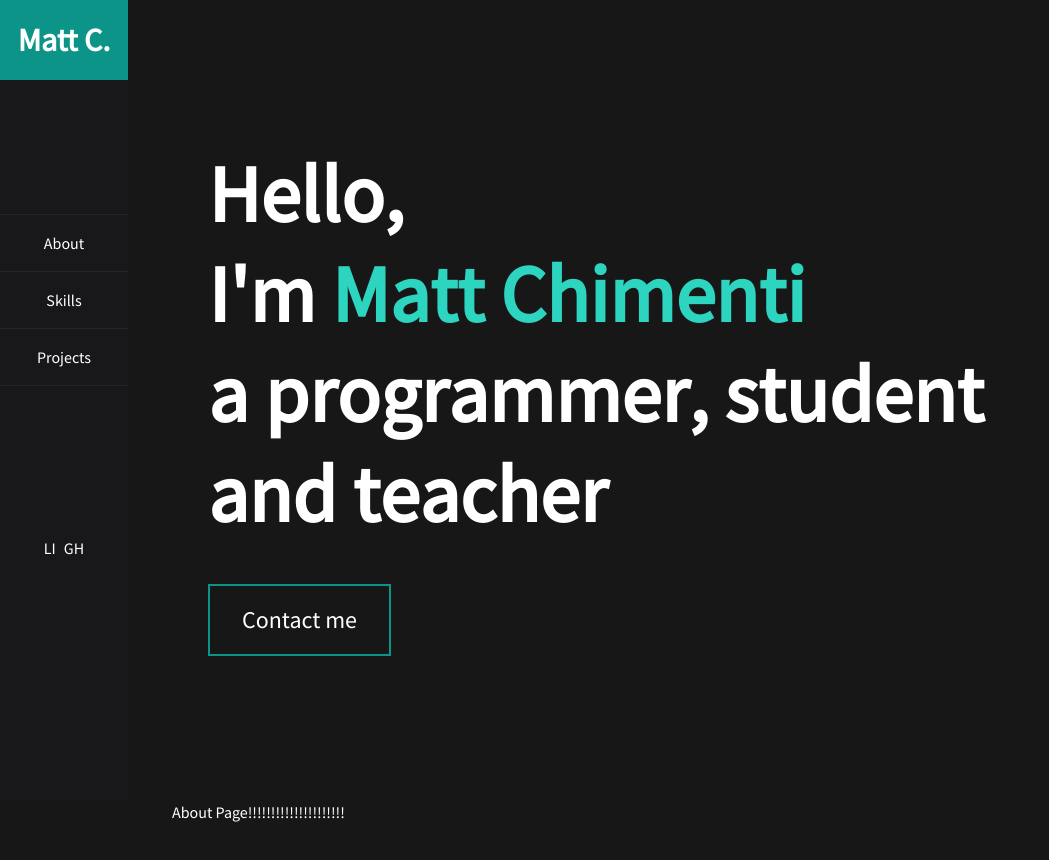
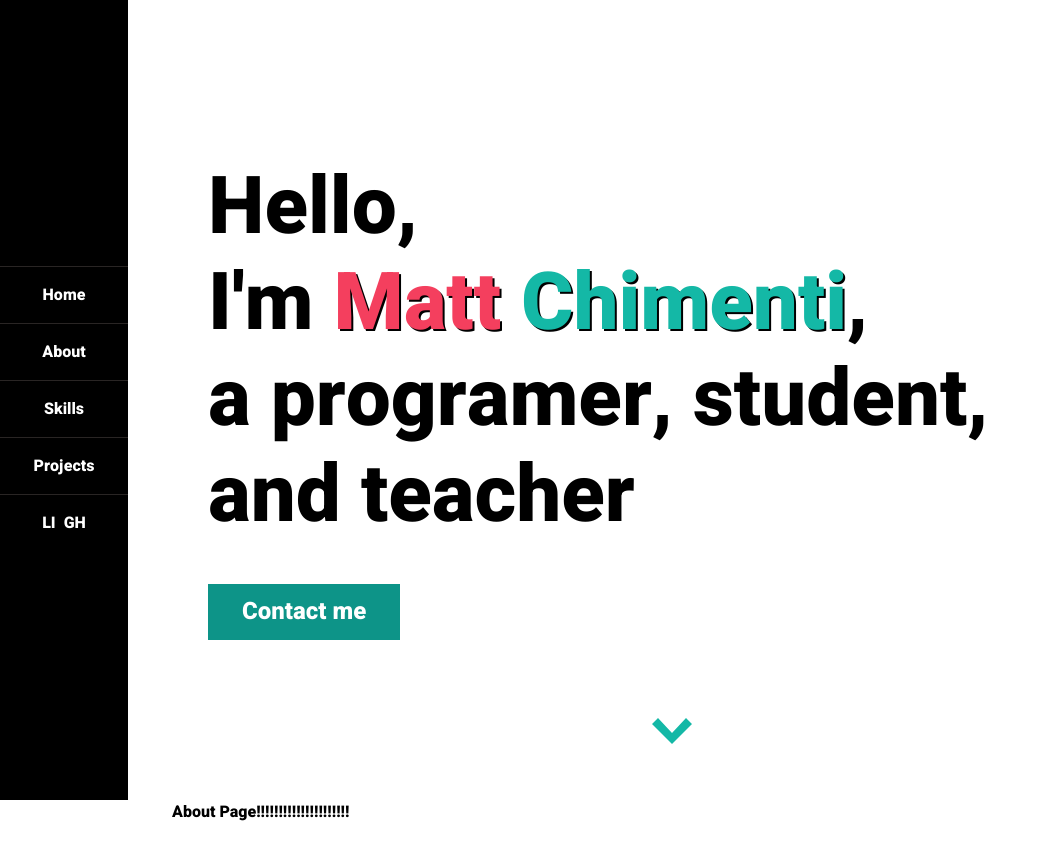
Before and after one commit to ChimentiMatt/Portfolio-2022, a React (Create React App) app: page / in a window 1280 px wide. Shown: the top 860 px of the page, without its empty margins (0-1049 px from the left). Built offline with nearby package versions, Linux system fonts and the light colour scheme.

Commit message:
changed bg, improved home page and sidebar

```diff
--- a/package.json
+++ b/package.json
@@ -9,6 +9,7 @@
     "gsap": "^3.10.4",
     "react": "^18.1.0",
     "react-dom": "^18.1.0",
+    "react-icons": "^4.4.0",
     "react-scripts": "5.0.1",
     "web-vitals": "^2.1.4"
   },
--- a/src/App.js
+++ b/src/App.js
@@ -6,7 +6,7 @@ function App() {
   return (
     <div className="
       App
-      bg-neutral-900
+
       flex">
       <Sidebar />
       <div className="
--- a/src/components/Sidebar.jsx
+++ b/src/components/Sidebar.jsx
@@ -6,22 +6,22 @@ const Sidebar = () => {
         mr-[50rem]
         flex
         flex-col
-        justify-between
+        justify-center
         w-[8rem]
         h-screen
-        bg-zinc-900"
+        bg-black"
     >
         <div>
-            <h1 className="
+            {/* <h1 className="
                 top-0
                 bg-teal-600
                 font-bold
                 text-center
-                text-[2rem]
+                text-[3.5rem]
                 text-white
-                pt-[1rem]
-                pb-[1rem]"
-            >Matt C.</h1>
+                pt-[1.5rem]
+                pb-[1.5rem]"
+            >Matt</h1> */}
             {/* <p className="
                 text-center
                 bg-teal-600
@@ -30,6 +30,15 @@ const Sidebar = () => {
             >Programmer</p> */}
         </div>
         <div>
+        <h3 className="
+                text-center
+                text-[1rem]
+                text-white
+                pt-[1rem]
+                pb-[1rem]
+                border-t-[1px]
+                border-stone-800"
+            >Home</h3>
             <h3 className="
                 text-center
                 text-[1rem]
@@ -65,7 +74,7 @@ const Sidebar = () => {
             justify-center
             bg-blue
             list-none
-            pb-[15rem]
+
             pt-[1rem]">
 
             <li className="
--- a/src/index.css
+++ b/src/index.css
@@ -1,4 +1,4 @@
-@import url('https://fonts.googleapis.com/css2?family=Source+Sans+Pro&display=swap');
+@import url('https://fonts.googleapis.com/css2?family=Heebo:wght@800&display=swap');
 
 @tailwind base;
 @tailwind components;
@@ -11,9 +11,15 @@ body {
   /* font-family: -apple-system, BlinkMacSystemFont, 'Segoe UI', 'Roboto', 'Oxygen',
     'Ubuntu', 'Cantarell', 'Fira Sans', 'Droid Sans', 'Helvetica Neue',
     sans-serif; */
-  font-family: 'Source Sans Pro', sans-serif;
+    font-family: 'Heebo', sans-serif;
   /* font-weight: bold; */
 }
+
+
+.name{
+  text-shadow: 2px 2px black;
+}
+
 
 #test1{
   /* display: flex; */
--- a/src/pages/About.jsx
+++ b/src/pages/About.jsx
@@ -2,7 +2,7 @@ const About = () => {
 
 
   return (
-    <div className="h-[20rem] text-white pl-11">
+    <div className="h-[20rem]  pl-11">
         <h1>About Page!!!!!!!!!!!!!!!!!!!!!</h1>
     </div>
   )
--- a/src/pages/Home.jsx
+++ b/src/pages/Home.jsx
@@ -1,20 +1,65 @@
 import { useEffect } from "react"
 import gsap from "gsap"
+import { GoChevronDown } from 'react-icons/go'
 
 const Home = () => {
+    const targets = [
+        'H', 'e', 'l', 'l_2', 'o', 'comma',
+        'I', 'apostrophe', 'm',
+        'M', 'a', 't', 't_2', 'C', 'h', 'i', 'm_2', 'e_2', 'n', 't_3', 'i_2',  'comma_2',
+        'a_2', 'p', 'r', 'o_2', 'g', 'r_2', 'a_3', 'm_3', 'e_3', 'r_3', 'comma_3',
+        's', 't_4', 'u', 'd', 'e_4', 'n_3', 't_5', 'comma_4',
+        'a_4', 'n_4', 'd_2',
+        't_6', 'e_5', 'a_5', 'c_2', 'h_2', 'e_6', 'r_4'
+    ]
+
     useEffect(() => {
-        // gsap.to("#test1", {y: "-1rem", color: 'black', rotate: '90deg'})
+        textAppearing()
+
     })
 
-    const hoverAnimate = (e) =>{
-        var tl = gsap.timeline({repeat: 0})
+    const textAppearing = () => {
+        let time = 0
+        for (const element of targets){
+            let tl = gsap.timeline({repeat: 0})
+            tl.to("#" + element, { delay: time, opacity: 1, ease: 'none', transition: .2})
+            tl.to("#" + element, { delay: time, opacity: 1, ease: 'none'})
+
+            let tl2 = gsap.timeline({repeat: 0})
+            tl2.to("#" + element, { delay: time, scale: 1.2, ease: 'none', transition: .2})
+            tl2.to("#" + element, { scale: 1, ease: 'none'})
+
+            // let tl3 = gsap.timeline({repeat: 0})
+            // tl3.to("#" + element, { delay: time , duration: .1, rotate: '10deg'})
+            // tl3.to("#" + element, { duration: .1, rotate: '-10deg'})
+            // tl3.to("#" + element, { duration: .1, rotate: '0deg'})
+
+            time += .05
+        }
+
+        gsap.to('#contactMeBtn', {delay: 3, opacity: 1, top: 0})
+        gsap.to('#chevronDown', {delay: 4, opacity: 1})
+        let tl4 = gsap.timeline({repeat: -1})
+        tl4.to('#chevronDown', {duration: .5, y: '5px', ease: 'none'})
+        tl4.to('#chevronDown', {duration: .5, y: '0rem', ease: 'none'})
+    }
+
+    const hoverAnimate = (e) => {
+        let tl = gsap.timeline({repeat: 0})
         tl.to("#" + e.target.id, { scale: 1.2, ease: 'none', transition: .2})
+        tl.to("#" + e.target.id, { scale: .8, ease: 'none'})
         tl.to("#" + e.target.id, { scale: 1, ease: 'none'})
+        // let tl2 = gsap.timeline({repeat: 2})
+        // tl2.to("#" + e.target.id, { duration: .1, rotate: '10deg'})
+        // tl2.to("#" + e.target.id, { duration: .1, rotate: '-10deg'})
+        // tl2.to("#" + e.target.id, { duration: .1, rotate: '0deg'})
+    }
 
-        var tl2 = gsap.timeline({repeat: 2})
-        tl2.to("#" + e.target.id, { duration: .1, rotate: '10deg'})
-        tl2.to("#" + e.target.id, { duration: .1, rotate: '-10deg'})
-        tl2.to("#" + e.target.id, { duration: .1, rotate: '0deg'})
+    const hoverButton = (e) => {
+        gsap.to("#" + e.target.id, { background: 'white', color: 'black', borderColor: 'black'})
+    }
+    const exitHoverButton = (e) => {
+        gsap.to("#" + e.target.id, { background: 'teal', color: 'white', borderColor: 'teal'})
     }
 
   return (
@@ -23,91 +68,97 @@ const Home = () => {
         flex-col
         justify-center
         h-screen
-        text-white
+        text-black
         "
     >
         <div className="
             pl-[5rem]
             text-[5rem]
             font-bold
-            leading-[125%]
+            leading-[120%]
             "
         >
             {/* <h1 id="test1"><span id='H' onMouseEnter={hoverAnimate} >H</span>ello!</h1> */}
             <div className="flex">
-                <h1 id="H" className="hover:text-teal-400" onMouseEnter={hoverAnimate}>H</h1>
-                <h1 id="e" className="hover:text-teal-400" onMouseEnter={hoverAnimate}>e</h1>
-                <h1 id="l" className="hover:text-teal-400" onMouseEnter={hoverAnimate}>l</h1>
-                <h1 id="l_2" className="hover:text-teal-400" onMouseEnter={hoverAnimate}>l</h1>
-                <h1 id="o" className="hover:text-teal-400" onMouseEnter={hoverAnimate}>o</h1>
-                <h1 id="comma" className="hover:text-teal-400" onMouseEnter={hoverAnimate}>,</h1>
+                <h1 id="H" className="hover:text-teal-500 opacity-0" onMouseEnter={hoverAnimate}>H</h1>
+                <h1 id="e" className="hover:text-teal-500 opacity-0" onMouseEnter={hoverAnimate}>e</h1>
+                <h1 id="l" className="hover:text-teal-500 opacity-0" onMouseEnter={hoverAnimate}>l</h1>
+                <h1 id="l_2" className="hover:text-teal-500 opacity-0" onMouseEnter={hoverAnimate}>l</h1>
+                <h1 id="o" className="hover:text-teal-500 opacity-0" onMouseEnter={hoverAnimate}>o</h1>
+                <h1 id="comma" className="hover:text-teal-500 opacity-0" onMouseEnter={hoverAnimate}>,</h1>
             </div>
 
             <div className="flex">
-                <h1 id="I" className="hover:text-teal-400" onMouseEnter={hoverAnimate}>I</h1>
-                <h1 id="apostrophe" className="hover:text-teal-400" onMouseEnter={hoverAnimate}>'</h1>
-                <h1 id="m" className="hover:text-teal-400" onMouseEnter={hoverAnimate}>m</h1>
+                <h1 id="I" className="hover:text-teal-500 opacity-0" onMouseEnter={hoverAnimate}>I</h1>
+                <h1 id="apostrophe" className="hover:text-teal-500 opacity-0" onMouseEnter={hoverAnimate}>'</h1>
+                <h1 id="m" className="hover:text-teal-500 opacity-0" onMouseEnter={hoverAnimate}>m</h1>
 
-                <h1 id="M" className="text-teal-400 pl-4" onMouseEnter={hoverAnimate}>M</h1>
-                <h1 id="a" className="text-teal-400" onMouseEnter={hoverAnimate}>a</h1>
-                <h1 id="t" className="text-teal-400" onMouseEnter={hoverAnimate}>t</h1>
-                <h1 id="t_2" className="text-teal-400" onMouseEnter={hoverAnimate}>t</h1>
+                <h1 id="M" className="text-rose-500 pl-5 opacity-0 name" onMouseEnter={hoverAnimate}>M</h1>
+                <h1 id="a" className="text-rose-500 opacity-0 name" onMouseEnter={hoverAnimate}>a</h1>
+                <h1 id="t" className="text-rose-500 opacity-0 name" onMouseEnter={hoverAnimate}>t</h1>
+                <h1 id="t_2" className="text-rose-500 opacity-0 name" onMouseEnter={hoverAnimate}>t</h1>
 
-                <h1 id="C" className="text-teal-400 pl-4" onMouseEnter={hoverAnimate}>C</h1>
-                <h1 id="h" className="text-teal-400" onMouseEnter={hoverAnimate}>h</h1>
-                <h1 id="i" className="text-teal-400" onMouseEnter={hoverAnimate}>i</h1>
-                <h1 id="m_2" className="text-teal-400" onMouseEnter={hoverAnimate}>m</h1>
-                <h1 id="e_2" className="text-teal-400" onMouseEnter={hoverAnimate}>e</h1>
-                <h1 id="n" className="text-teal-400" onMouseEnter={hoverAnimate}>n</h1>
-                <h1 id="t_3" className="text-teal-400" onMouseEnter={hoverAnimate}>t</h1>
-                <h1 id="i_2" className="text-teal-400" onMouseEnter={hoverAnimate}>i</h1>
+                <h1 id="C" className="text-teal-500 pl-5 opacity-0 name" onMouseEnter={hoverAnimate}>C</h1>
+                <h1 id="h" className="text-teal-500 opacity-0 name" onMouseEnter={hoverAnimate}>h</h1>
+                <h1 id="i" className="text-teal-500 opacity-0 name" onMouseEnter={hoverAnimate}>i</h1>
+                <h1 id="m_2" className="text-teal-500 opacity-0 name" onMouseEnter={hoverAnimate}>m</h1>
+                <h1 id="e_2" className="text-teal-500 opacity-0 name" onMouseEnter={hoverAnimate}>e</h1>
+                <h1 id="n" className="text-teal-500 opacity-0 name" onMouseEnter={hoverAnimate}>n</h1>
+                <h1 id="t_3" className="text-teal-500 opacity-0 name" onMouseEnter={hoverAnimate}>t</h1>
+                <h1 id="i_2" className="text-teal-500 opacity-0 name" onMouseEnter={hoverAnimate}>i</h1>
+                <h1 id="comma_2" className="hover:text-teal-500 opacity-0" onMouseEnter={hoverAnimate}>,</h1>
             </div>
 
             <div className="flex">
-                <h1 id="a_2" className="hover:text-teal-400" onMouseEnter={hoverAnimate}>a</h1>
+                <h1 id="a_2" className="hover:text-teal-500 opacity-0" onMouseEnter={hoverAnimate}>a</h1>
 
-                <h1 id="p" className="hover:text-teal-400 pl-4" onMouseEnter={hoverAnimate}>p</h1>
-                <h1 id="r" className="hover:text-teal-400" onMouseEnter={hoverAnimate}>r</h1>
-                <h1 id="o_2" className="hover:text-teal-400" onMouseEnter={hoverAnimate}>o</h1>
-                <h1 id="g" className="hover:text-teal-400" onMouseEnter={hoverAnimate}>g</h1>
-                <h1 id="r_2" className="hover:text-teal-400" onMouseEnter={hoverAnimate}>r</h1>
-                <h1 id="a_3" className="hover:text-teal-400" onMouseEnter={hoverAnimate}>a</h1>
-                <h1 id="m_3" className="hover:text-teal-400" onMouseEnter={hoverAnimate}>m</h1>
-                <h1 id="m_4" className="hover:text-teal-400" onMouseEnter={hoverAnimate}>m</h1>
-                <h1 id="e_3" className="hover:text-teal-400" onMouseEnter={hoverAnimate}>e</h1>
-                <h1 id="r-2" className="hover:text-teal-400" onMouseEnter={hoverAnimate}>r</h1>
+                <h1 id="p" className="hover:text-teal-500 pl-5 opacity-0" onMouseEnter={hoverAnimate}>p</h1>
+                <h1 id="r" className="hover:text-teal-500 opacity-0" onMouseEnter={hoverAnimate}>r</h1>
+                <h1 id="o_2" className="hover:text-teal-500 opacity-0" onMouseEnter={hoverAnimate}>o</h1>
+                <h1 id="g" className="hover:text-teal-500 opacity-0" onMouseEnter={hoverAnimate}>g</h1>
+                <h1 id="r_2" className="hover:text-teal-500 opacity-0" onMouseEnter={hoverAnimate}>r</h1>
+                <h1 id="a_3" className="hover:text-teal-500 opacity-0" onMouseEnter={hoverAnimate}>a</h1>
+                <h1 id="m_3" className="hover:text-teal-500 opacity-0" onMouseEnter={hoverAnimate}>m</h1>
+                <h1 id="e_3" className="hover:text-teal-500 opacity-0" onMouseEnter={hoverAnimate}>e</h1>
+                <h1 id="r_3" className="hover:text-teal-500 opacity-0" onMouseEnter={hoverAnimate}>r</h1>
 
-                <h1 id="comma_2" className="hover:text-teal-400" onMouseEnter={hoverAnimate}>,</h1>
+                <h1 id="comma_3" className="hover:text-teal-500 opacity-0" onMouseEnter={hoverAnimate}>,</h1>
 
-                <h1 id="s" className="hover:text-teal-400 pl-4" onMouseEnter={hoverAnimate}>s</h1>
-                <h1 id="t_4" className="hover:text-teal-400" onMouseEnter={hoverAnimate}>t</h1>
-                <h1 id="u" className="hover:text-teal-400" onMouseEnter={hoverAnimate}>u</h1>
-                <h1 id="d" className="hover:text-teal-400" onMouseEnter={hoverAnimate}>d</h1>
-                <h1 id="e_4" className="hover:text-teal-400" onMouseEnter={hoverAnimate}>e</h1>
-                <h1 id="n_3" className="hover:text-teal-400" onMouseEnter={hoverAnimate}>n</h1>
-                <h1 id="t_5" className="hover:text-teal-400" onMouseEnter={hoverAnimate}>t</h1>
+                <h1 id="s" className="hover:text-teal-500 pl-5 opacity-0" onMouseEnter={hoverAnimate}>s</h1>
+                <h1 id="t_4" className="hover:text-teal-500 opacity-0" onMouseEnter={hoverAnimate}>t</h1>
+                <h1 id="u" className="hover:text-teal-500 opacity-0" onMouseEnter={hoverAnimate}>u</h1>
+                <h1 id="d" className="hover:text-teal-500 opacity-0" onMouseEnter={hoverAnimate}>d</h1>
+                <h1 id="e_4" className="hover:text-teal-500 opacity-0" onMouseEnter={hoverAnimate}>e</h1>
+                <h1 id="n_3" className="hover:text-teal-500 opacity-0" onMouseEnter={hoverAnimate}>n</h1>
+                <h1 id="t_5" className="hover:text-teal-500 opacity-0" onMouseEnter={hoverAnimate}>t</h1>
+                <h1 id="comma_4" className="hover:text-teal-500 opacity-0" onMouseEnter={hoverAnimate}>,</h1>
             </div>
+            <div className="flex">
+                <h1 id="a_4" className="hover:text-teal-500 opacity-0" onMouseEnter={hoverAnimate}>a</h1>
+                <h1 id="n_4" className="hover:text-teal-500 opacity-0" onMouseEnter={hoverAnimate}>n</h1>
+                <h1 id="d_2" className="hover:text-teal-500 opacity-0" onMouseEnter={hoverAnimate}>d</h1>
 
-            <div className="flex">
-                <h1 id="a_4" className="hover:text-teal-400" onMouseEnter={hoverAnimate}>a</h1>
-                <h1 id="n_4" className="hover:text-teal-400" onMouseEnter={hoverAnimate}>n</h1>
-                <h1 id="d_2" className="hover:text-teal-400" onMouseEnter={hoverAnimate}>d</h1>
-
-                <h1 id="t_6" className="hover:text-teal-400 pl-4" onMouseEnter={hoverAnimate}>t</h1>
-                <h1 id="e_5" className="hover:text-teal-400" onMouseEnter={hoverAnimate}>e</h1>
-                <h1 id="a_5" className="hover:text-teal-400" onMouseEnter={hoverAnimate}>a</h1>
-                <h1 id="c_2" className="hover:text-teal-400" onMouseEnter={hoverAnimate}>c</h1>
-                <h1 id="h_2" className="hover:text-teal-400" onMouseEnter={hoverAnimate}>h</h1>
-                <h1 id="e_6" className="hover:text-teal-400" onMouseEnter={hoverAnimate}>e</h1>
-                <h1 id="r_3" className="hover:text-teal-400" onMouseEnter={hoverAnimate}>r</h1>
+                <h1 id="t_6" className="hover:text-teal-500 pl-5 opacity-0" onMouseEnter={hoverAnimate}>t</h1>
+                <h1 id="e_5" className="hover:text-teal-500 opacity-0" onMouseEnter={hoverAnimate}>e</h1>
+                <h1 id="a_5" className="hover:text-teal-500 opacity-0" onMouseEnter={hoverAnimate}>a</h1>
+                <h1 id="c_2" className="hover:text-teal-500 opacity-0" onMouseEnter={hoverAnimate}>c</h1>
+                <h1 id="h_2" className="hover:text-teal-500 opacity-0" onMouseEnter={hoverAnimate}>h</h1>
+                <h1 id="e_6" className="hover:text-teal-500 opacity-0" onMouseEnter={hoverAnimate}>e</h1>
+                <h1 id="r_4" className="hover:text-teal-500 opacity-0" onMouseEnter={hoverAnimate}>r</h1>
             </div>
             {/* <h1 className="hover:text-teal-400">I'm <span className="text-teal-600">Matt</span> Chimenti, </h1> */}
             {/* <h1>a programmer and teacher </h1> */}
         </div>
         <div>
-            <button className="
+            <button id="contactMeBtn" onMouseEnter={hoverButton} onMouseLeave={exitHoverButton} className="
+                opacity-0
+                relative
+                top-10
                 text-[1.5rem]
-                p-[1rem]
+                text-white
+                bg-teal-600
+                shadowText
+                p-[.5rem]
                 pl-[2rem]
                 pr-[2rem]
                 ml-[5rem]
@@ -117,6 +168,22 @@ const Home = () => {
                 "
             >Contact me</button>
         </div>
+        <div className="
+            absolute
+            flex
+            justify-center
+            bottom-10
+            left-[50%]
+
+        ">
+            <GoChevronDown id='chevronDown' className="
+                opacity-0
+                h-[4rem]
+                w-[4rem]
+                text-teal-500"
+
+            />
+        </div>
     </div>
   )
 }
```
Also changed, not shown: 2 other files (tests, documents, lock files or other folders).
